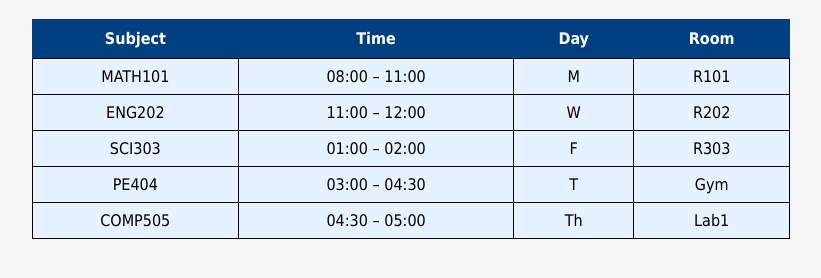
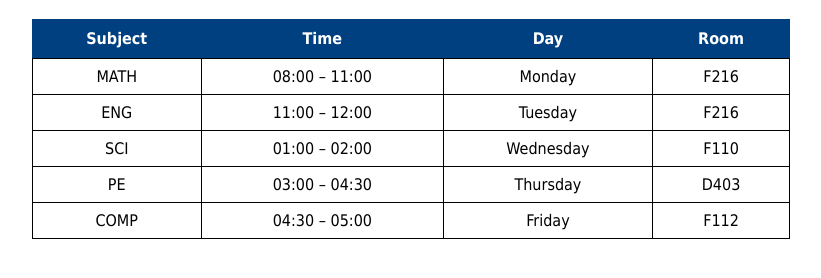
Before and after one commit to 20255938-web/LAB_Exercise5, a plain HTML site: page index.html in a window 1280 px wide. Shown: the part 62-340 px from the top of the page, without its empty margins (229-1050 px from the left). Drawn offline with Linux system fonts and the light colour scheme.

Commit message:
Update index.html

```diff
--- a/index.html
+++ b/index.html
@@ -1,3 +1,4 @@
+
 <!DOCTYPE html>
 <html lang="en">
 <head>
@@ -6,18 +7,18 @@
     <style>
         body {
             font-family: Tahoma, sans-serif;
-            background-color: #f5f5f5;
+            background-color: #ffffff;
             text-align: center;
         }
         table {
             margin: 20px auto;
             border-collapse: collapse;
             width: 60%;
-            background-color: #e6f2ff;
+            background-color: #ffffff;
         }
         th {
             background-color: #004080;
-            color: white;
+            color: rgb(255, 255, 255);
             padding: 10px;
         }
         td {
@@ -38,34 +39,34 @@
             <th>Room</th>
         </tr>
         <tr>
-            <td>MATH101</td>
+            <td>MATH</td>
             <td>08:00 – 11:00</td>
-            <td>M</td>
-            <td>R101</td>
+            <td>Monday</td>
+            <td>F216</td>
         </tr>
         <tr>
-            <td>ENG202</td>
+            <td>ENG</td>
             <td>11:00 – 12:00</td>
-            <td>W</td>
-            <td>R202</td>
+            <td>Tuesday</td>
+            <td>F216</td>
         </tr>
         <tr>
-            <td>SCI303</td>
+            <td>SCI</td>
             <td>01:00 – 02:00</td>
-            <td>F</td>
-            <td>R303</td>
+            <td>Wednesday</td>
+            <td>F110</td>
         </tr>
         <tr>
-            <td>PE404</td>
+            <td>PE</td>
             <td>03:00 – 04:30</td>
-            <td>T</td>
-            <td>Gym</td>
+            <td>Thursday</td>
+            <td>D403</td>
         </tr>
         <tr>
-            <td>COMP505</td>
+            <td>COMP</td>
             <td>04:30 – 05:00</td>
-            <td>Th</td>
-            <td>Lab1</td>
+            <td>Friday</td>
+            <td>F112</td>
         </tr>
     </table>
 </body>
```
